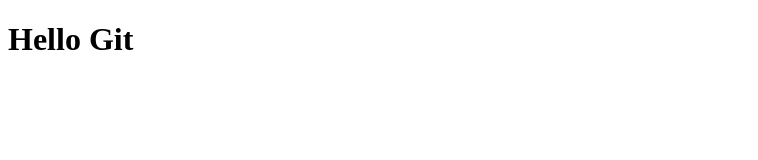
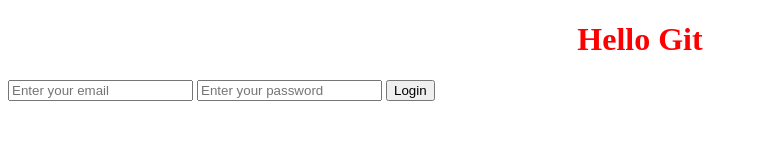
Before and after one commit to cbautista452/my-awsome-project, a plain HTML site: page index.html in a window 1280 px wide. Shown: the whole page, without its empty margins (0-758 px from the left). Drawn offline with Linux system fonts and the light colour scheme.

Commit message:
added HTML login form

```diff
--- a/index.html
+++ b/index.html
@@ -5,12 +5,15 @@
     <meta http-equiv="X-UA-Compatible" content="IE=edge" />
     <meta name="viewport" content="width=device-width, initial-scale=1.0" />
     <title>Document</title>
-    <link rel="stylesheet.css" href="style.css" />
+    <link rel="stylesheet" href="style.css" />
   </head>
   <body>
     <h1>Hello Git</h1>
-    <script>
-      src = "script.jc";
-    </script>
+    <form>
+      <input type="text" placeholder="Enter your email" />
+      <input type="text" placeholder="Enter your password" />
+      <input type="submit" value="Login" />
+    </form>
+    <script src="script.js"></script>
   </body>
 </html>
```
